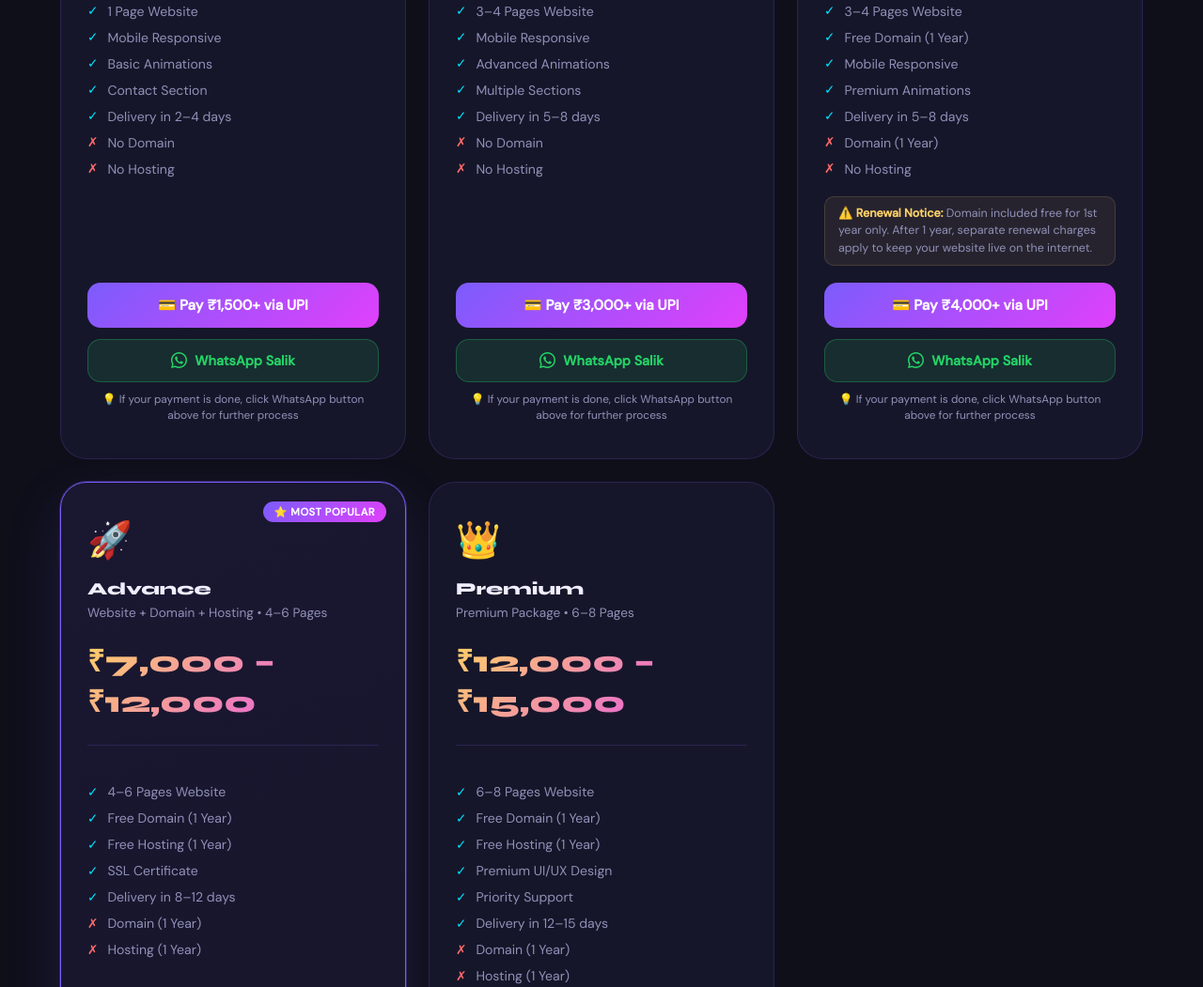
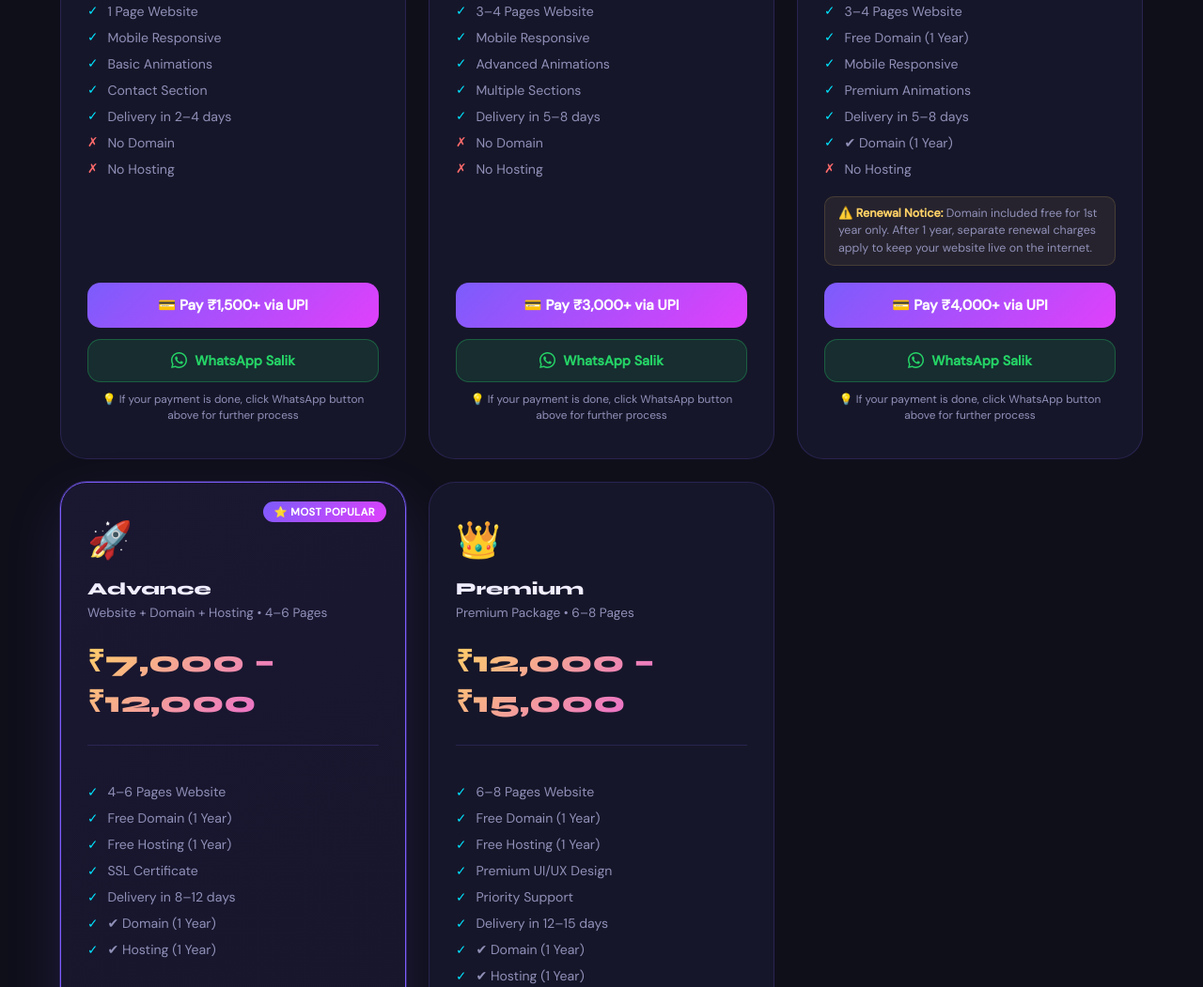
Before and after one commit to salikweber0/shaikh-salik-portfolio, a plain HTML site: page index.html in a window 1280 px wide. Shown: the part 2925-3976 px from the top of the page at 94% size. Drawn offline with Linux system fonts and the light colour scheme.

Commit message:
Update index.html

```diff
--- a/index.html
+++ b/index.html
@@ -1068,7 +1068,7 @@ const packages = [
   },
   {
     icon:'⭐', name:'Super Standard', sub:'Website + Domain',
-    pages:'3–4 Pages', domain:'Domain (1 Year)', hosting:'No Hosting',
+    pages:'3–4 Pages', domain:'✔ Domain (1 Year)', hosting:'No Hosting',
     price:'₹4,000 – ₹7,000', popular:false,
     features:['3–4 Pages Website','Free Domain (1 Year)','Mobile Responsive','Premium Animations','Delivery in 5–8 days'],
     renewal:true,
@@ -1076,7 +1076,7 @@ const packages = [
   },
   {
     icon:'🚀', name:'Advance', sub:'Website + Domain + Hosting',
-    pages:'4–6 Pages', domain:'Domain (1 Year)', hosting:'Hosting (1 Year)',
+    pages:'4–6 Pages', domain:'✔ Domain (1 Year)', hosting:'✔ Hosting (1 Year)',
     price:'₹7,000 – ₹12,000', popular:true,
     features:['4–6 Pages Website','Free Domain (1 Year)','Free Hosting (1 Year)','SSL Certificate','Delivery in 8–12 days'],
     renewal:true,
@@ -1084,7 +1084,7 @@ const packages = [
   },
   {
     icon:'👑', name:'Premium', sub:'Premium Package',
-    pages:'6–8 Pages', domain:'Domain (1 Year)', hosting:'Hosting (1 Year)',
+    pages:'6–8 Pages', domain:'✔ Domain (1 Year)', hosting:'✔ Hosting (1 Year)',
     price:'₹12,000 – ₹15,000', popular:false,
     features:['6–8 Pages Website','Free Domain (1 Year)','Free Hosting (1 Year)','Premium UI/UX Design','Priority Support','Delivery in 12–15 days'],
     renewal:true,
```
